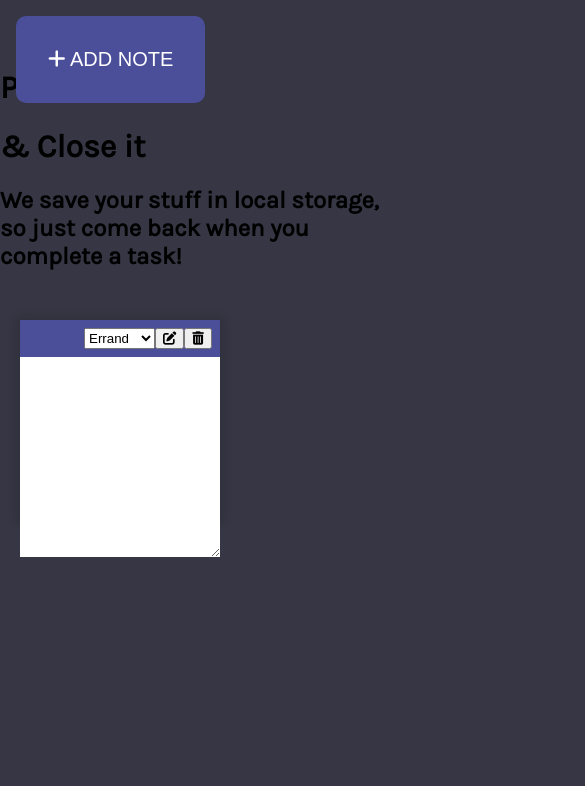
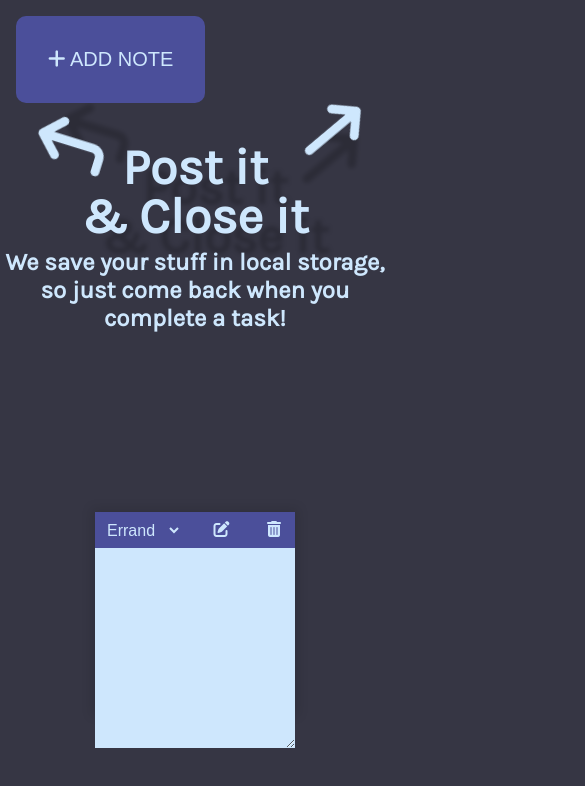
Before and after one commit to KmSutula/post-it-app, a plain HTML site: page index.html in a window 390 px wide. Both pictures are taken after a click on the button "ADD NOTE". Shown: the whole page, 585 px wide, since content can reach past the window. Drawn offline with nearby package versions, Linux system fonts and the light colour scheme.

Commit message:
styling/finishing updates

```diff
--- a/index.css
+++ b/index.css
@@ -2,6 +2,7 @@
 
 * {
   box-sizing: border-box;
+  margin: 0;
 }
 
 body {
@@ -11,11 +12,91 @@ body {
   padding-top: 3rem;
   background-color: #363644;
 }
+
+h1 {
+  font-size: 80px;
+  text-align: center;
+  color: #cee7fd;
+  filter: drop-shadow(20px 20px 2px rgba(0, 0, 0, 0.2));
+}
+#title {
+  width: 100%;
+  height: 300px;
+  margin: 0 auto;
+}
+#post-it {
+  position: relative;
+  top: 30%;
+}
+
+#close-it {
+  position: relative;
+  top: -20%;
+}
+
+h2 {
+  position: relative;
+  /* top: 150px; */
+  color: #cee7fd;
+  max-width: 400px;
+  text-align: center;
+  margin: 0 auto;
+}
+#arrow-up {
+  position: relative;
+  color: #cee7fd;
+  font-size: 150px;
+  top: -40%;
+  left: 24%;
+  animation: arrowRotate 3s infinite linear;
+  filter: drop-shadow(20px 20px 2px rgba(0, 0, 0, 0.2));
+}
+
+#arrow-out {
+  position: relative;
+  color: #cee7fd;
+  font-size: 150px;
+  top: -80%;
+  right: -80%;
+  transform: rotate(50deg);
+  animation: arrowMoveOut 3s infinite linear;
+  filter: drop-shadow(20px 20px 2px rgba(0, 0, 0, 0.2));
+}
+
+@keyframes arrowMoveOut {
+  0% {
+    transform: translate(-20px) rotate(50deg);
+  }
+
+  50% {
+    transform: translate(0px) rotate(50deg);
+  }
+  100% {
+    transform: translate(-20px) rotate(50deg);
+  }
+}
+
+@keyframes arrowRotate {
+  0% {
+    transform: translate(-20px) rotate(280deg);
+  }
+
+  50% {
+    transform: translate(-10px) rotate(290deg);
+  }
+  100% {
+    transform: translate(-20px) rotate(280deg);
+  }
+}
+
 .main-container {
-  width: 600px;
-  height: 600px;
+  position: relative;
+  top: 100px;
   display: flex;
   flex-wrap: wrap;
+  align-items: center;
+  justify-content: space-evenly;
+  margin: 50px auto;
 }
 
 .add {
@@ -26,7 +107,7 @@ body {
   border: none;
   border-radius: 10px;
   padding: 2rem 2rem;
-  color: white;
+  color: #cee7fd;
   font-size: 20px;
   cursor: pointer;
   text-transform: uppercase;
@@ -39,31 +120,49 @@ body {
   transform: scale(0.9);
 }
 
-.note {
-  background-color: white;
+.notepad {
+  background-color: #cee7fd;
   box-shadow: 0 0 10px 4px rgba(0, 0, 0, 0.1);
   margin: 30px 20px;
   height: 200px;
   width: 200px;
+  animation: slideIn 2s forwards;
 }
 
-.note .options {
+@keyframes slideIn {
+  0% {
+    opacity: 0;
+    transform: translateX(-10%);
+  }
+  100% {
+    opacity: 1;
+    transform: translateX(0%);
+  }
+}
+.notepad {
+  white-space: wrap;
+}
+.notepad .options {
   background-color: #4b4f9a;
   display: flex;
-  justify-content: flex-end;
+  justify-content: space-between;
   padding: 0.5rem;
 }
 
-.note .tools button {
+.notepad .options button,
+.notepad .options select {
   background-color: transparent;
   border: none;
-  color: #fff;
+  color: #cee7fd;
   cursor: pointer;
   font-size: 1rem;
-  margin-left: 0.5rem;
 }
 
-.note textarea {
+.notepad .options option {
+  background-color: #4b4f9a;
+}
+
+.notepad textarea {
   outline: none;
   font-family: inherit;
   font-size: 1.2rem;
@@ -71,12 +170,67 @@ body {
   height: 200px;
   width: 100%;
   padding: 20px;
+  background-color: #cee7fd;
+  color: #363644;
 }
 
 .main {
   padding: 20px;
 }
+.main p {
+  max-width: 200px;
+  max-height: 200px;
+  color: #363644;
+  overflow: hidden;
+  overflow-wrap: break-word;
+}
 
 .hidden {
   display: none;
 }
+
+@media (max-width: 1000px) {
+  #title {
+    height: 200px;
+  }
+  #post-it {
+    top: 45%;
+  }
+  #close-it {
+    top: 5%;
+  }
+  #post-it,
+  #close-it {
+    font-size: 50px;
+  }
+  #arrow-up,
+  #arrow-out {
+    font-size: 70px;
+  }
+
+  #arrow-up {
+    position: relative;
+    color: #cee7fd;
+    top: -20%;
+    left: 40%;
+    transform: rotate(20deg);
+  }
+
+  #arrow-out {
+    position: relative;
+    color: #cee7fd;
+    top: -70%;
+    right: -80%;
+    transform: rotate(30deg);
+  }
+}
+
+@media (max-width: 450px) {
+  #arrow-up {
+    position: relative;
+    color: #cee7fd;
+    top: 0%;
+    left: 15%;
+    transform: rotate(20deg);
+  }
+}
--- a/index.html
+++ b/index.html
@@ -15,9 +15,12 @@
     <title>Post It & Close It</title>
   </head>
   <body>
-    <h1 id="post-it">Post it</h1>
-    <h1 id="close-it">& Close it</h1>
-
+    <div id="title">
+      <h1 id="post-it">Post it</h1>
+      <i id="arrow-up" class="fa-solid fa-arrow-turn-up"></i>
+      <h1 id="close-it">& Close it</h1>
+      <i id="arrow-out" class="fa-solid fa-arrow-up-long"></i>
+    </div>
     <h2>
       We save your stuff in local storage, so just come back when you complete a
       task!
--- a/index.js
+++ b/index.js
@@ -10,9 +10,9 @@ if (notes) {
 addBtn.addEventListener("click", () => addNewNote());
 
 function addNewNote(text = "") {
-  const note = document.createElement("div");
-  note.classList.add("note");
-  note.innerHTML = `
+  const notepad = document.createElement("div");
+  notepad.classList.add("notepad");
+  notepad.innerHTML = `
     <div class="options">
         <select><option>Errand</option>
         <option>Work</option>
@@ -25,16 +25,16 @@ function addNewNote(text = "") {
       <textarea class="${text ? "hidden" : ""}">
       </textarea>
       `;
-  const editBtn = note.querySelector(".edit");
-  const deleteBtn = note.querySelector(".delete");
-  const main = note.querySelector(".main");
-  const textArea = note.querySelector("textarea");
+  const editBtn = notepad.querySelector(".edit");
+  const deleteBtn = notepad.querySelector(".delete");
+  const main = notepad.querySelector(".main");
+  const textArea = notepad.querySelector("textarea");
 
   textArea.value = text;
   main.innerHTML = marked.parse(text);
 
   deleteBtn.addEventListener("click", () => {
-    note.remove();
+    notepad.remove();
     updateLS();
   });
   editBtn.addEventListener("click", () => {
@@ -49,8 +49,8 @@ function addNewNote(text = "") {
 
     updateLS();
   });
-
-  contentDiv.appendChild(note);
+  notepad.classList.add("here");
+  contentDiv.appendChild(notepad);
 }
 function updateLS() {
   const notesText = document.querySelectorAll("textarea");
```
